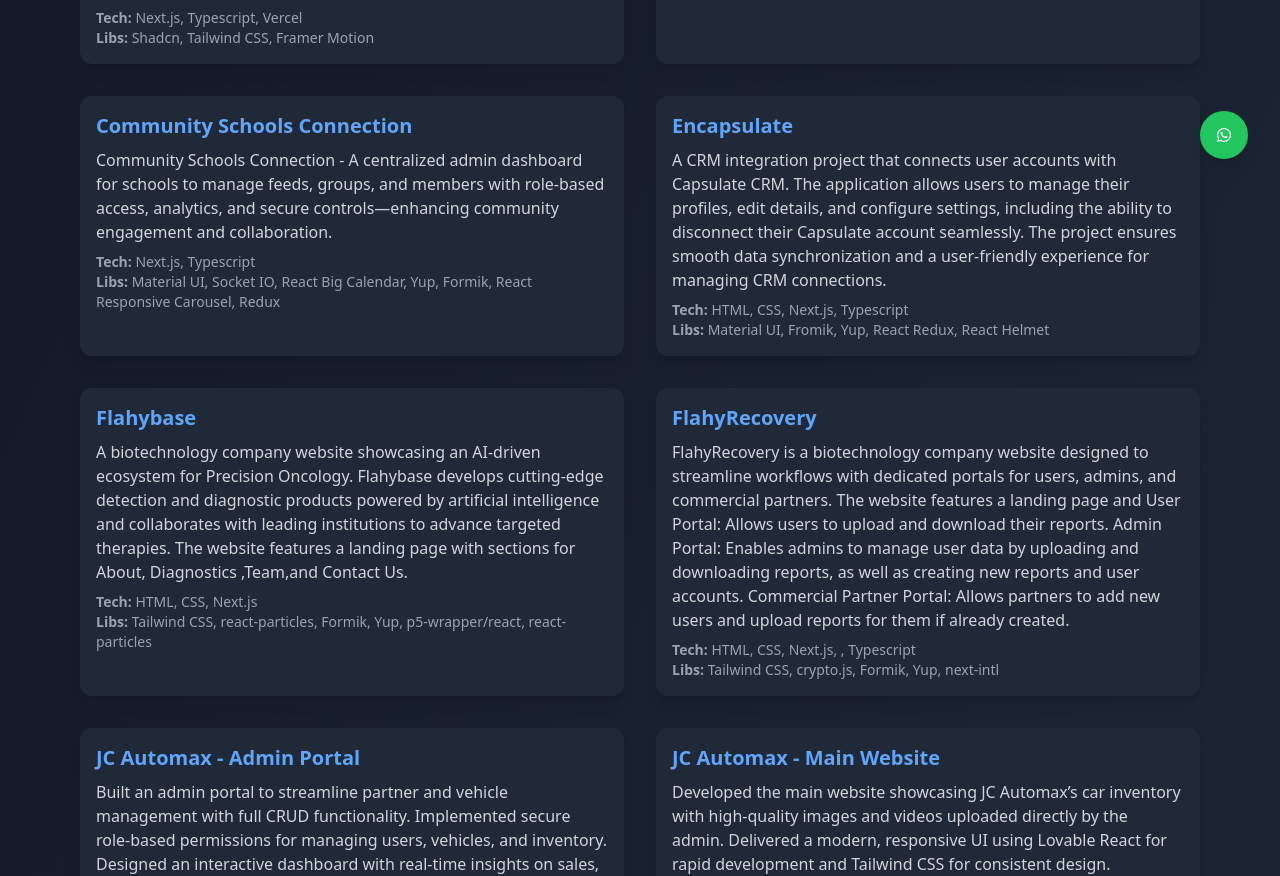
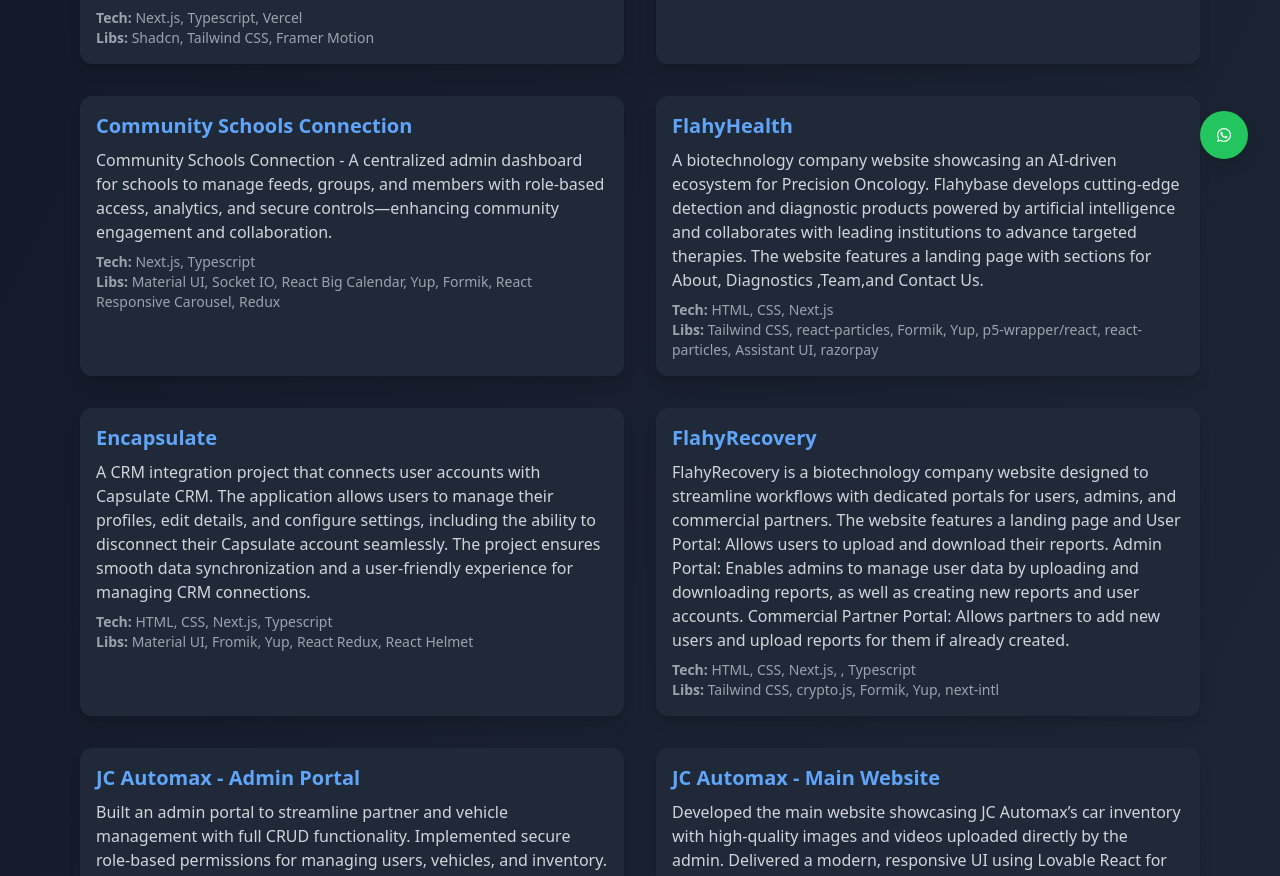
Before and after one commit to karanvirsingh011998/portfolio, a React (Vite) app: page /#/projects in a window 1280 px wide. Shown: the part 609-1485 px from the top of the page. Built offline with nearby package versions, Linux system fonts and the light colour scheme.

Commit message:
about me updated and projects updated

```diff
--- a/src/components/AboutMe.tsx
+++ b/src/components/AboutMe.tsx
@@ -4,9 +4,10 @@
 import { FaReact, FaNodeJs } from "react-icons/fa";
 import { TbBrandGoogle, TbBrandReactNative } from "react-icons/tb";
 import { FaRobot } from "react-icons/fa";
-import { SiOpenai } from "react-icons/si";
+import { SiOpenai, SiRazorpay } from "react-icons/si";
 import { BsStars } from "react-icons/bs";
 import { SiNextdotjs, SiVite, SiAntdesign, SiTypescript, SiMui, SiTailwindcss, SiExpress, SiMongodb, SiFramer, SiShadcnui, SiDaisyui, SiRedux, SiReactquery, SiVercel, SiRailway, SiRender, SiGithub, SiHostinger, SiReacthookform, SiEslint, SiPrettier, SiJsonwebtokens, SiStyledcomponents, SiZod, SiStrapi, SiExpo, SiNativescript } from "react-icons/si";
+import { FcAssistant } from 'react-icons/fc';
 
 const fadeInUp = {
   hidden: { opacity: 0, y: 30 },
@@ -52,6 +53,8 @@
     { icon: SiAntdesign, color: "text-blue-600", label: "Ant Design" },
     { icon: SiMui, color: "text-blue-500", label: "MUI" },
     { icon: SiReacthookform, color: "text-orange-500", label: "React Hook Form" },
+    { icon: SiRazorpay, color: "text-blue-400", label: "Razorpay" },
+    { icon: FcAssistant, color: "text-green-500", label: "Assistant UI" },
     { icon: SiZod, color: "text-blue-600", label: "Zod" },
     { icon: SiJsonwebtokens, color: "text-blue-500", label: "JWT" },
     { icon: FaNodeJs, color: "text-green-500", label: "Node.js" },
@@ -146,7 +149,7 @@
           <h3 className="text-2xl font-semibold text-gray-200 mb-6">Achievements</h3>
           <ul className="list-disc list-inside text-gray-300 text-lg">
             <li>🏆 Built & deployed <b><a href="https://pixelprintstudios.in/" target="_blank" rel="noopener noreferrer" className="text-blue-400 hover:underline">Pixel Print Studios</a></b></li>
-            <li>🚀 {calculateExperience(2022, 5)} experience in <b>React, Next.js, React Native & Node.js</b></li>
+            <li>🚀 {calculateExperience(2022, 5)} experience in <b>React, Next.js, Node.js, MongoDB, React Native & Node.js</b></li>
           </ul>
         </motion.div>
 
--- a/src/pages/Contact.tsx
+++ b/src/pages/Contact.tsx
@@ -8,16 +8,6 @@
     { title: "Website Development", icon: <Code className="w-10 h-10 text-blue-400" /> },
     { title: "App Development", icon: <Smartphone className="w-10 h-10 text-blue-400" /> },
     { title: "Custom Web Solutions", icon: <Settings className="w-10 h-10 text-blue-400" /> },
-  ];
-
-  const faqs = [
-    { question: "What technologies do you specialize in?", answer: "I specialize in React.js, Next.js, React Native, Tailwind CSS, and the MERN stack." },
-    { question: "Do you offer website maintenance?", answer: "Yes, I provide ongoing support and maintenance for websites and applications." },
-    { question: "How long does a project take?", answer: "Timelines vary based on complexity. A basic site may take 2-4 weeks, while larger projects take longer." },
-    { question: "Do you work with startups and small businesses?", answer: "Absolutely! I enjoy helping startups and small businesses establish their online presence." },
-    { question: "Can you redesign an existing website?", answer: "Yes, I can revamp your existing site to improve performance, aesthetics, and user experience." },
-    { question: "Do you provide hosting services?", answer: "Yes, we provide hosting services along with development. We can help you set up and manage hosting on platforms like Vercel, Hostinger, Railway, Render, and others, ensuring a seamless deployment for your website or application." },
-    { question: "What is your pricing model?", answer: "Pricing depends on project complexity and scope. Contact me for a customized quote." }
   ];
 
   const details = [
--- a/src/pages/data/projects.ts
+++ b/src/pages/data/projects.ts
@@ -129,14 +129,7 @@
     ],
   },
   {
-    title: "Encapsulate",
-    desc: "A CRM integration project that connects user accounts with Capsulate CRM. The application allows users to manage their profiles, edit details, and configure settings, including the ability to disconnect their Capsulate account seamlessly. The project ensures smooth data synchronization and a user-friendly experience for managing CRM connections.",
-    techStack: ["HTML", "CSS", "Next.js", "Typescript"],
-    libraries: ["Material UI", "Fromik", "Yup", "React Redux", "React Helmet"],
-    link: "https://capsulecrm.lusites.xyz/",
-  },
-  {
-    title: "Flahybase",
+    title: "FlahyHealth",
     desc: "A biotechnology company website showcasing an AI-driven ecosystem for Precision Oncology. Flahybase develops cutting-edge detection and diagnostic products powered by artificial intelligence and collaborates with leading institutions to advance targeted therapies. The website features a landing page with sections for About, Diagnostics ,Team,and Contact Us.",
     techStack: ["HTML", "CSS", "Next.js"],
     libraries: [
@@ -146,8 +139,17 @@
       "Yup",
       "p5-wrapper/react",
       "react-particles",
+      "Assistant UI",
+      "razorpay",
     ],
     link: "https://flahyhealth.com",
+  },
+  {
+    title: "Encapsulate",
+    desc: "A CRM integration project that connects user accounts with Capsulate CRM. The application allows users to manage their profiles, edit details, and configure settings, including the ability to disconnect their Capsulate account seamlessly. The project ensures smooth data synchronization and a user-friendly experience for managing CRM connections.",
+    techStack: ["HTML", "CSS", "Next.js", "Typescript"],
+    libraries: ["Material UI", "Fromik", "Yup", "React Redux", "React Helmet"],
+    link: "https://capsulecrm.lusites.xyz/",
   },
   {
     title: "FlahyRecovery",
@@ -156,7 +158,6 @@
     libraries: ["Tailwind CSS", "crypto.js", "Formik", "Yup", "next-intl"],
     link: "https://flahyhealth.com/flahyrecovery",
   },
-
   {
     title: "JC Automax - Admin Portal",
     desc: "Built an admin portal to streamline partner and vehicle management with full CRUD functionality. Implemented secure role-based permissions for managing users, vehicles, and inventory. Designed an interactive dashboard with real-time insights on sales, inventory status, and business metrics.",
```
